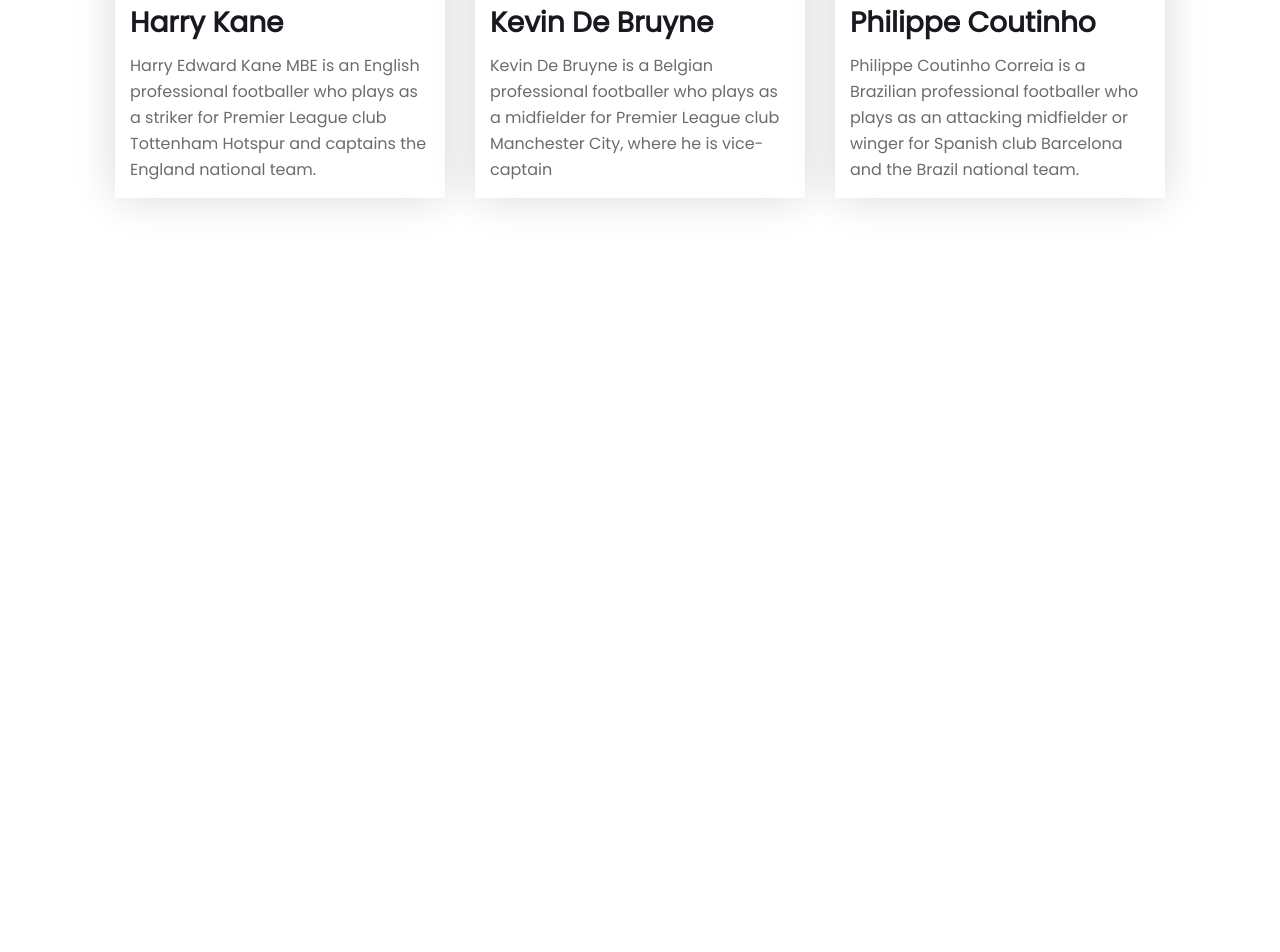
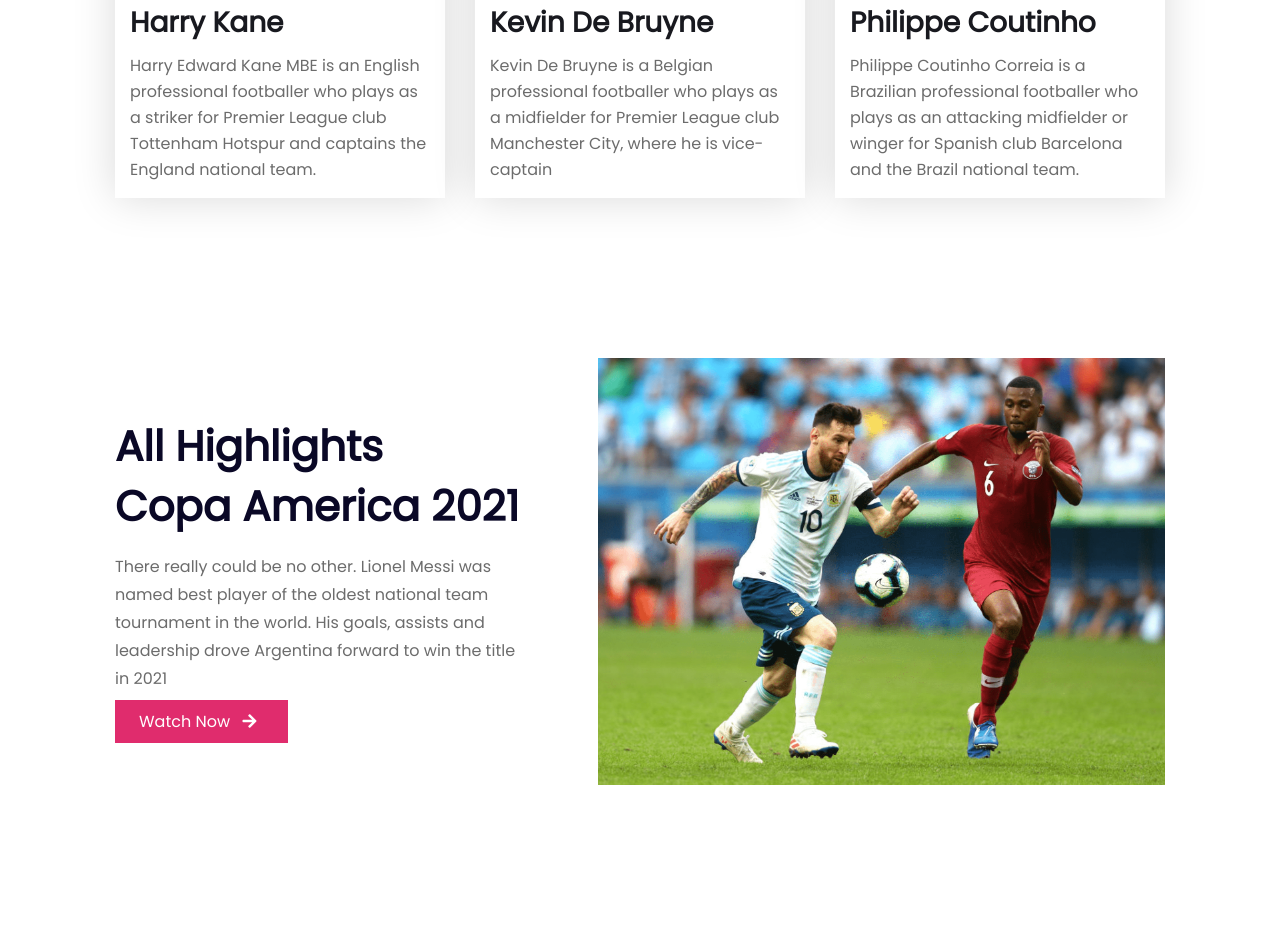
Before and after one commit to rabibd-it/football, a plain HTML site: page index.html in a window 1280 px wide. Shown: the part 2607-3559 px from the top of the page. Before the commit the page ends 2965 px from the top, so only its background shows below. Drawn offline with Linux system fonts and the light colour scheme.

Commit message:
Highlight Section Added

```diff
--- a/css/style.css
+++ b/css/style.css
@@ -180,3 +180,41 @@ nav li a {
     color: #6C6C6C;
     margin: 0;
 }
+
+/* ===================
+   Highlights
+====================== */
+.highlights {
+    display: flex;
+    align-items: center;
+}
+
+.highlight:first-child {
+    padding-right: 33px;
+}
+
+.highlight:last-child {
+    padding-left: 33px;
+}
+
+.highlight-info .highlight-title {
+    font-style: normal;
+    font-weight: bold;
+    font-size: 42px;
+    line-height: 60px;
+    color: #0A0826;
+    margin: 0;
+}
+
+.highlight-info .highlight-detail {
+    font-style: normal;
+    font-weight: normal;
+    font-size: 16px;
+    line-height: 28px;
+    color: #6C6C6C;
+}
+
+.match-thumbnail img {
+    width: 567px;
+    height: 427px;
+}
--- a/index.html
+++ b/index.html
@@ -208,6 +208,32 @@
             </article>
         </section>
         <!-- Players Section End -->
+
+        <!-- Highlights Section Start -->
+        <section class="container highlights">
+            <article class="highlight">
+                <div class="highlight-info">
+                    <h2 class="highlight-title">
+                        All Highlights<br>
+                        Copa America 2021
+                    </h2>
+                    <p class="highlight-detail">
+                        There really could be no other. Lionel Messi was named best player of the oldest national team tournament in the world. His goals, assists and leadership drove Argentina forward to win the title in 2021
+                    </p>
+                    <a href="#" class="link-button">
+                        Watch Now
+                        <i class="fas fa-arrow-right"></i>
+                    </a>
+                </div>
+            </article>
+
+            <article class="highlight">
+                <div class="match-thumbnail">
+                    <img src="images/match-min.png" alt="match-min">
+                </div>
+            </article>
+        </section>
+        <!-- Highlights Section End -->
     </main>
     <!-- Main End -->
 </body>
```
